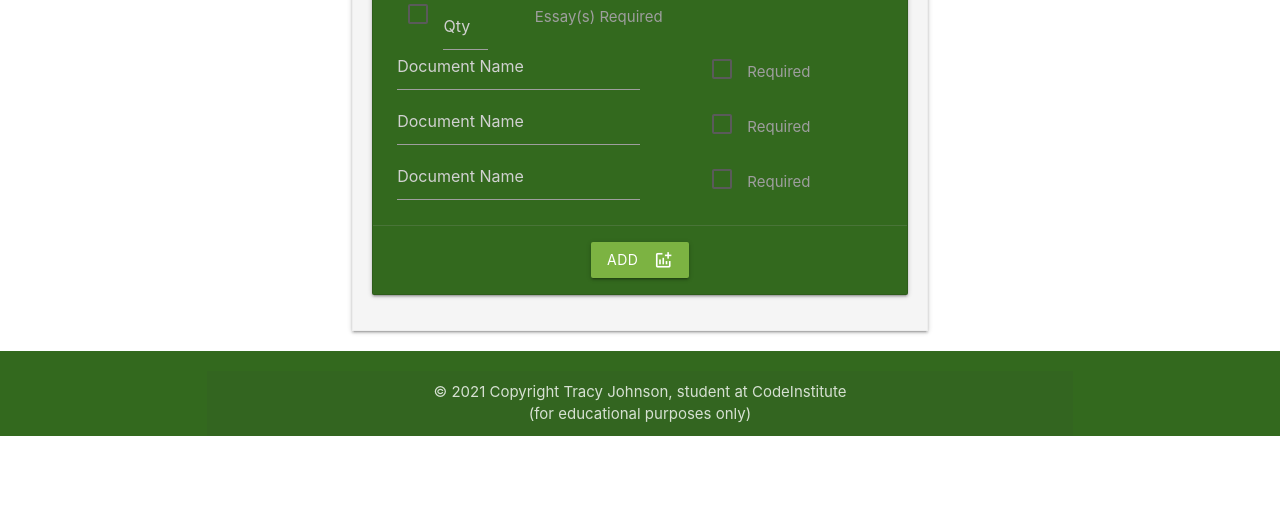
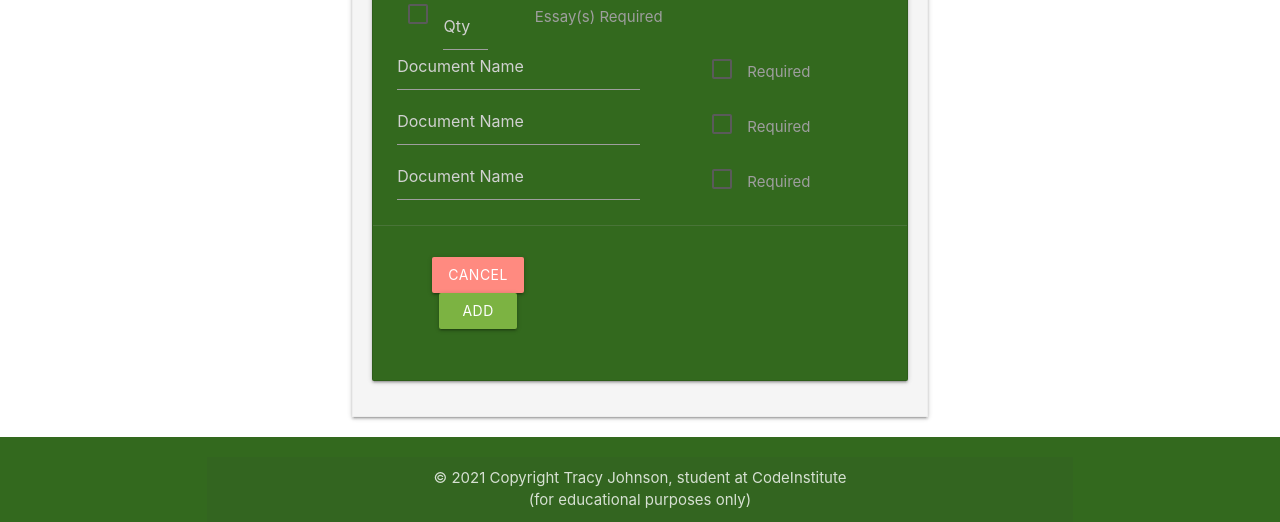
Before and after one commit to tracyjohnson213/tracker, a Flask app: page /add_scholarship in a window 1280 px wide. Shown: the part 955-1477 px from the top of the page. Before the commit the page ends 1391 px from the top, so only its background shows below. Run offline with Flask 2, Linux system fonts and the light colour scheme; data that the repository does not hold is empty; some libraries are stand-ins or nearby versions.

Commit message:
Add cancel button to add scholarship form

```diff
--- a/templates/add_scholarship.html
+++ b/templates/add_scholarship.html
@@ -65,7 +65,7 @@
                             </div>
                             <!-- SCHOLARSHIP NOTE -->
                             <div class="input-field col s12">
-                                <textarea id="note" name="note" type="text" rows="6" class="validate left-align">
+                                <textarea id="note" name="note" rows="6" class="validate left-align">
                                 </textarea>
                                 <label for="note"><span class="black badge">Notes</span></label>
                             </div>
@@ -120,22 +120,22 @@
                             </label>
 
                             <!-- FIRST OTHER DOCUMENT -->
-                            <label for="document_name1"hidden>Document 1</label>
-                                <input class="col s6"id="document_name1" name="document_name1" type="text" placeholder="Document Name">
+                            <label for="document_name1" hidden>Document 1</label>
+                                <input class="col s6" id="document_name1" name="document_name1" type="text" placeholder="Document Name">
                                 <label for="document_required1" class="input-field col s6">
                                     <input type="checkbox" id="document_required1" name="document_required1" value="yes" class="filled-in"/>
                                     <span>Required</span>
                             </label>
                             <!-- SECOND OTHER DOCUMENT -->
-                            <label for="document_name2"hidden>Document 2</label>
-                                <input class="col s6"id="document_name2" name="document_name2" type="text" placeholder="Document Name">
+                            <label for="document_name2" hidden>Document 2</label>
+                                <input class="col s6" id="document_name2" name="document_name2" type="text" placeholder="Document Name">
                                 <label for="document_required2" class="input-field col s6">
                                     <input type="checkbox" id="document_required2" name="document_required2" value="yes" class="filled-in"/>
                                     <span>Required</span>
                             </label>
                             <!-- THIRD OTHER DOCUMENT -->
-                            <label for="document_name3"hidden>Document 3</label>
-                                <input class="col s6"id="document_name3" name="document_name3" type="text" placeholder="Document Name">
+                            <label for="document_name3" hidden>Document 3</label>
+                                <input class="col s6" id="document_name3" name="document_name3" type="text" placeholder="Document Name">
                                 <label for="document_required3" class="input-field col s6">
                                     <input type="checkbox" id="document_required3" name="document_required3" value="yes" class="filled-in"/>
                                     <span>Required</span>
@@ -143,11 +143,21 @@
                         </div>
 
                         <div class="card-action">
-                            <!-- ADD BUTTON -->
-                            <button class="btn waves-effect light-green darken-1" type="submit" name="add_scholarship">Add
-                                <i class="material-icons right">addchart</i>
-                            </button>
+                        <!-- ADD BUTTON -->
+                            <div class="row valign-wrapper center-align">
+                                <div class="input-field col s12 m8">
+                                    <div class="col s12 m4">
+                                        <a href="{{ url_for('get_scholarships') }}" class="red accent-1 btn text-shadow">Cancel</a>
+                                        <button type="submit" class="light-green darken-1 btn text-shadow">
+                                            <i class="material-icons right"></i>Add
+                                        </button>
+                                    </div>
+                                </div>
+                            </div>
+
                         </div>
+
+
                     </div>
                 </div>
             </form>
```
